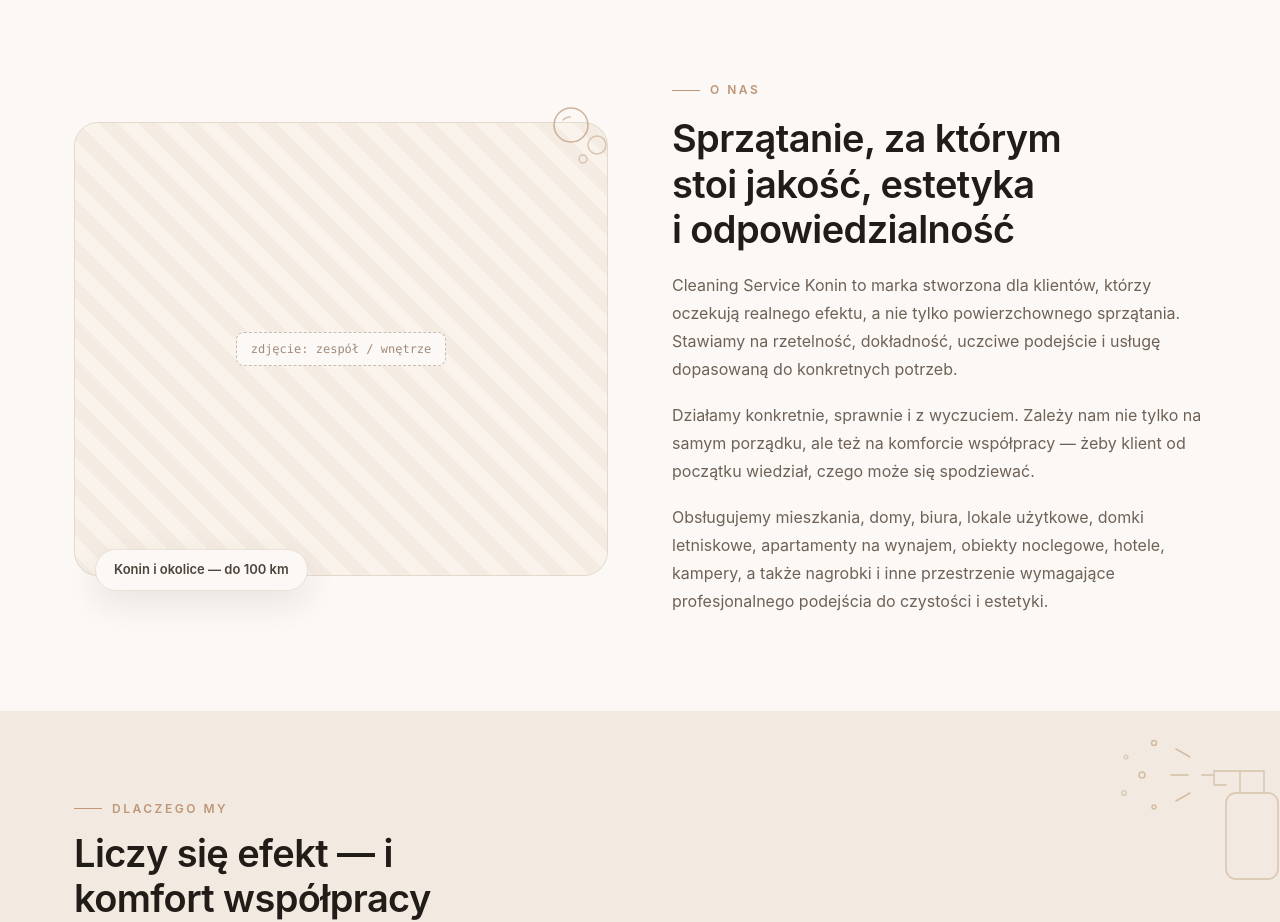
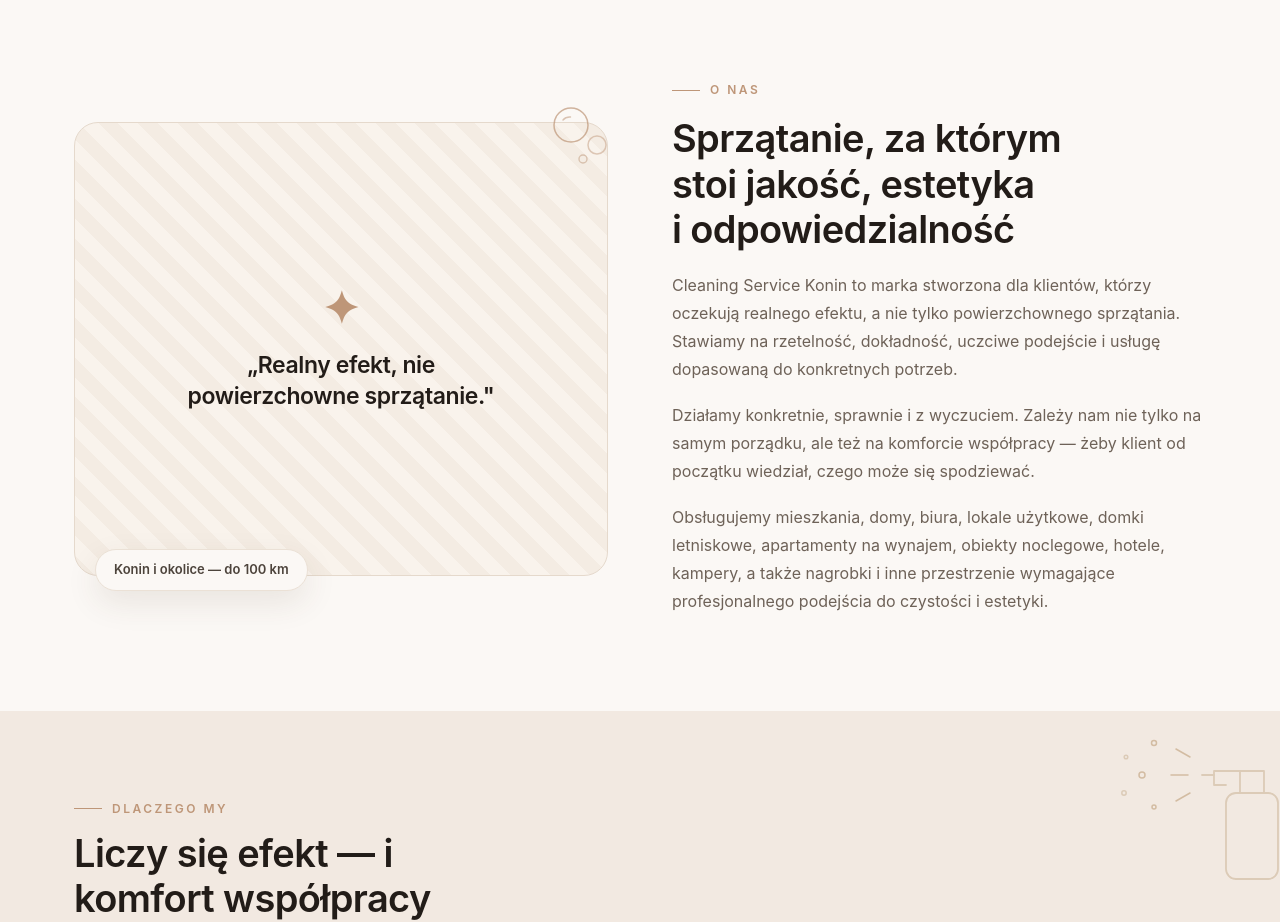
Before and after one commit to DBakalarski/cleaning-company-final, a Next.js app: page / in a window 1280 px wide. Shown: the part 900-1822 px from the top of the page. Built offline with nearby package versions, Linux system fonts and the light colour scheme.

Commit message:
feat: replace About photo placeholder with brand-quote panel

```diff
--- a/components/sections/About.tsx
+++ b/components/sections/About.tsx
@@ -14,7 +14,7 @@
       data-screen-label="O nas"
       className="mx-auto grid max-w-[1180px] grid-cols-[repeat(auto-fit,minmax(320px,1fr))] items-center gap-[clamp(32px,5vw,64px)] px-6 py-[clamp(48px,8vw,96px)]"
     >
-      <div className="relative flex aspect-[4/3.4] items-center justify-center rounded-3xl border border-line-soft bg-[repeating-linear-gradient(45deg,#F4ECE3_0_14px,#F9F3EC_14px_28px)]">
+      <div className="relative flex aspect-[4/3.4] flex-col items-center justify-center gap-[clamp(14px,2.5vw,20px)] rounded-3xl border border-line-soft bg-[repeating-linear-gradient(45deg,#F4ECE3_0_14px,#F9F3EC_14px_28px)] p-[clamp(28px,4vw,44px)] text-center">
         <svg
           width="84"
           height="84"
@@ -28,9 +28,12 @@
           <circle cx="56" cy="52" r="9" stroke="#C9A98F" strokeWidth="1.5" opacity="0.6" />
           <circle cx="42" cy="66" r="4" stroke="#BE9678" strokeWidth="1.4" opacity="0.5" />
         </svg>
-        <span className="rounded-lg border border-dashed border-line-hover bg-cream px-3.5 py-2 font-mono text-xs text-faint">
-          zdjęcie: zespół / wnętrze
+        <span className="font-heading text-[clamp(34px,4vw,44px)] font-semibold leading-none text-accent">
+          ✦
         </span>
+        <p className="m-0 max-w-[320px] font-heading text-[clamp(19px,2.2vw,23px)] font-semibold leading-[1.35] tracking-[-0.4px] text-ink text-balance">
+          „Realny efekt, nie powierzchowne sprzątanie."
+        </p>
         <div className="absolute -bottom-4 left-5 rounded-full border border-line bg-cream px-[18px] py-2.5 font-heading text-[13px] font-semibold text-quiet shadow-[0_12px_32px_rgba(80,60,40,0.10)]">
           {site.area}
         </div>
```
Also changed, not shown: 1 other file (tests, documents, lock files or other folders).
